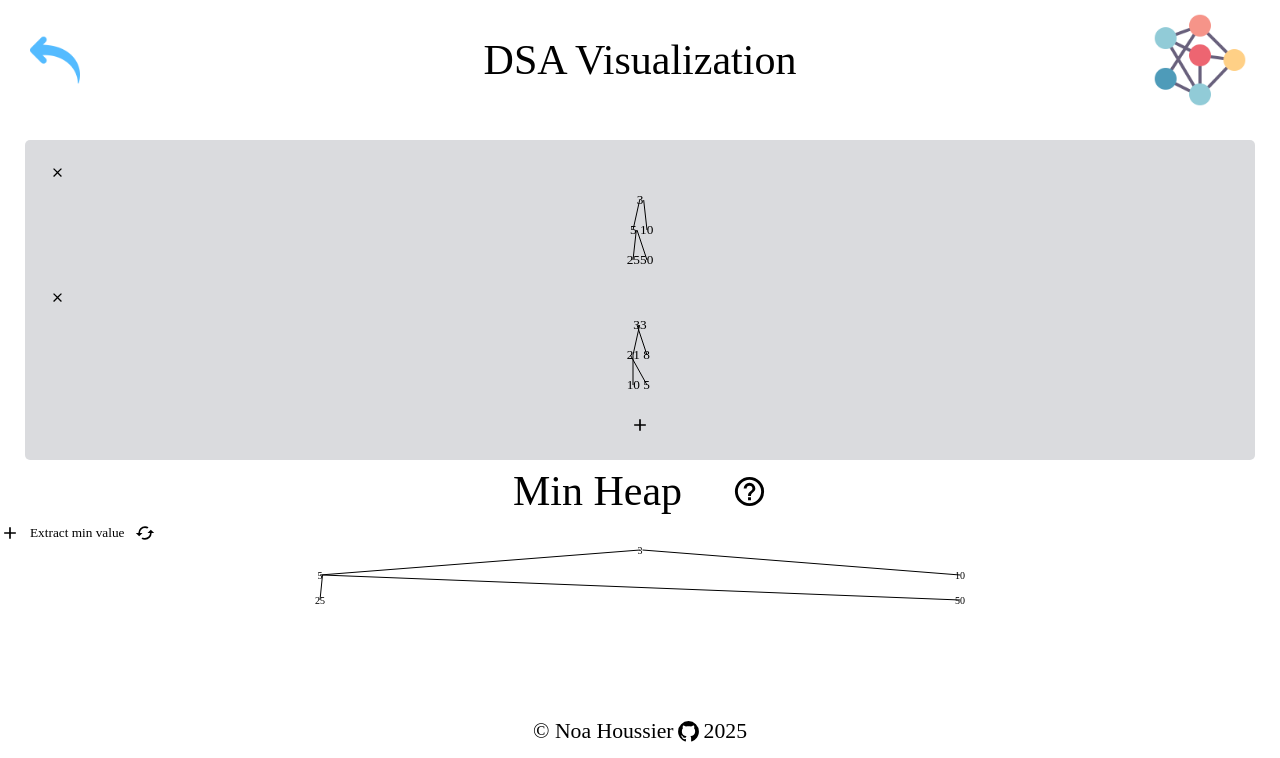
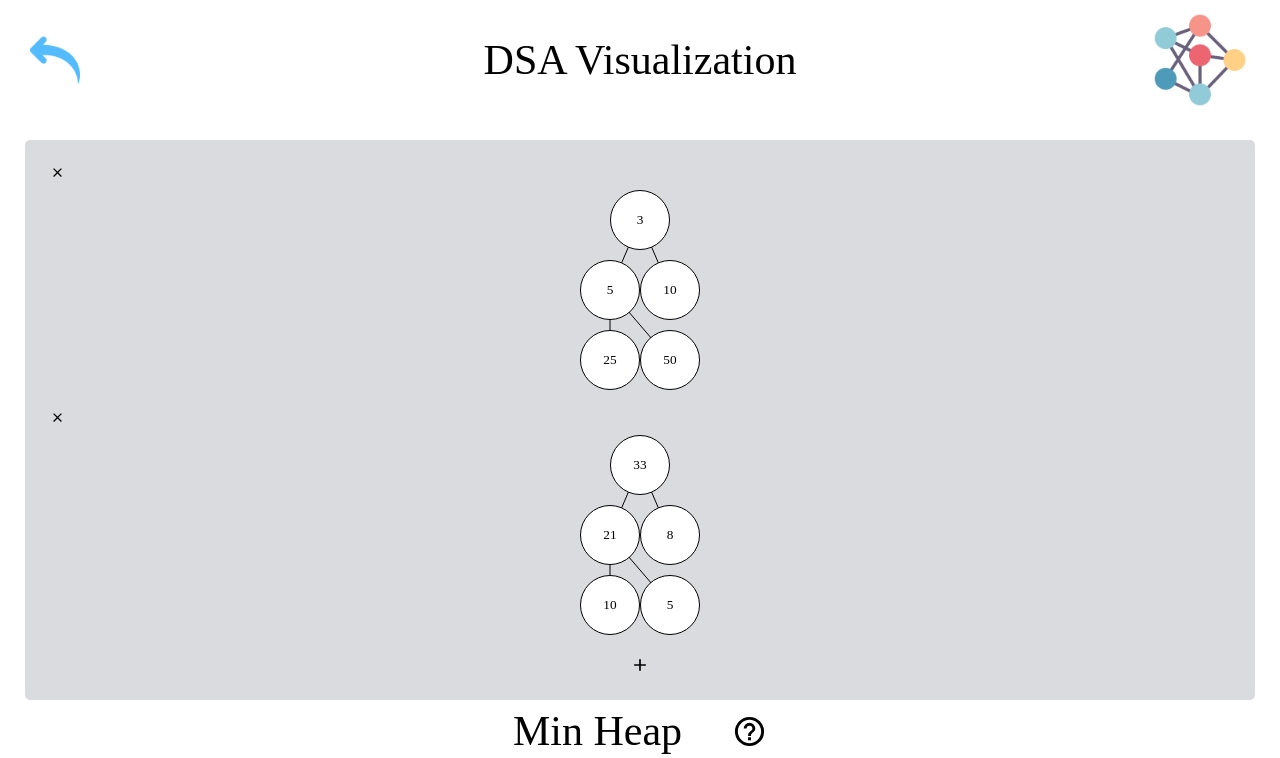
Before and after one commit to NestorNebula/dsa-visualization, a React (Vite) app: page /data-structures/heap in a window 1280 px wide. Shown: the top 758 px of the page. Built offline with nearby package versions, Linux system fonts and the light colour scheme.

Commit message:
feat: add styles to Node

```diff
--- a/src/components/node/Node.styles.ts
+++ b/src/components/node/Node.styles.ts
@@ -1,5 +1,26 @@
 import styled from 'styled-components';
 
-const Node = styled.div``;
+const Node = styled.div<{ $active?: boolean; $button?: boolean }>`
+  --size: 6rem;
+  border: 1px solid black;
+  display: grid;
+  place-content: center;
+  width: var(--size);
+  height: var(--size);
+  border-radius: var(--size);
+  position: relative;
+  z-index: 1;
+  overflow-x: hidden;
+  background-color: ${(props) =>
+    props.$active ? props.theme.lightBlue : 'white'};
+
+  &:hover {
+    cursor: ${(props) => (props.$button ? 'pointer' : 'default')};
+  }
+
+  & + div {
+    z-index: 2;
+  }
+`;
 
 export { Node };
--- a/src/components/node/Node.tsx
+++ b/src/components/node/Node.tsx
@@ -5,13 +5,15 @@ function Node({
   value,
   onClick,
   ref,
+  active,
 }: {
   value: number | string;
   onClick?: () => void;
   ref?: RefObject<HTMLDivElement | null>;
+  active?: boolean;
 }) {
   return (
-    <S.Node onClick={onClick} ref={ref}>
+    <S.Node $active={active} $button={!!onClick} onClick={onClick} ref={ref}>
       {value}
     </S.Node>
   );
```
